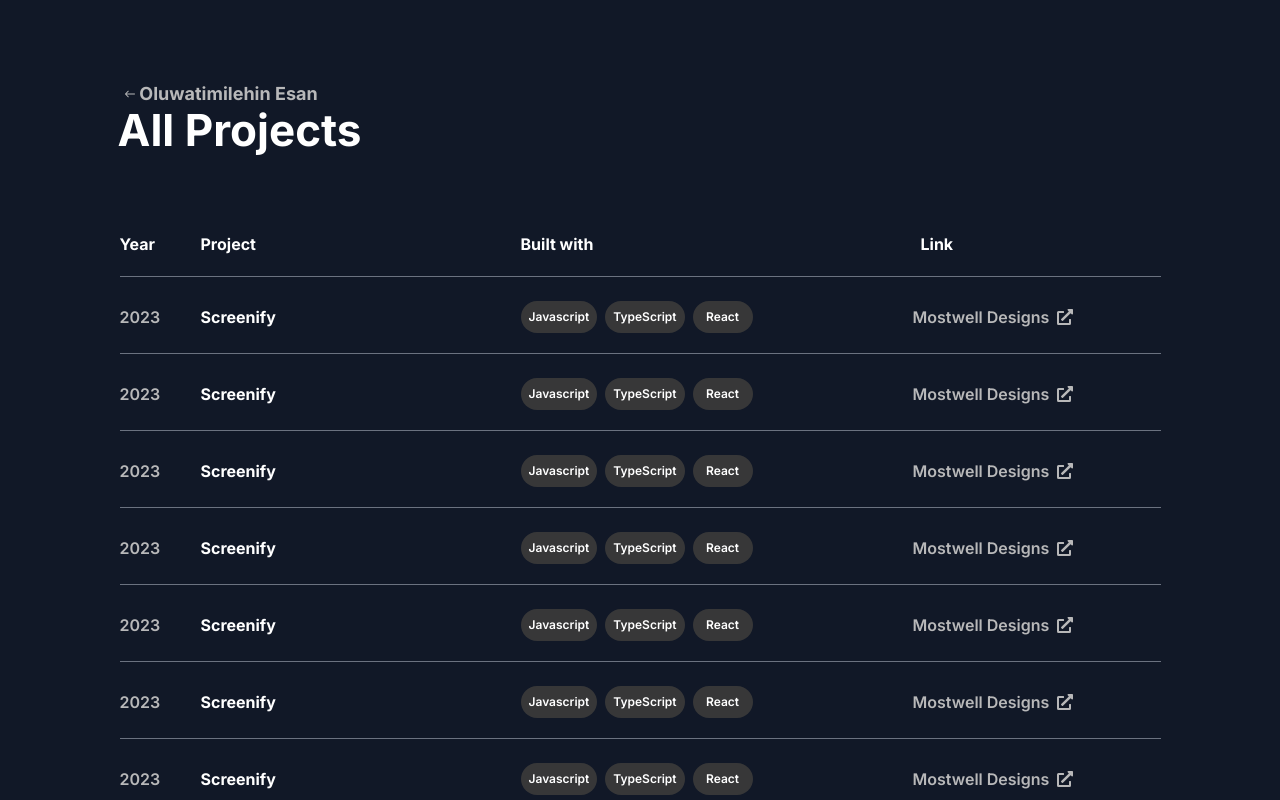
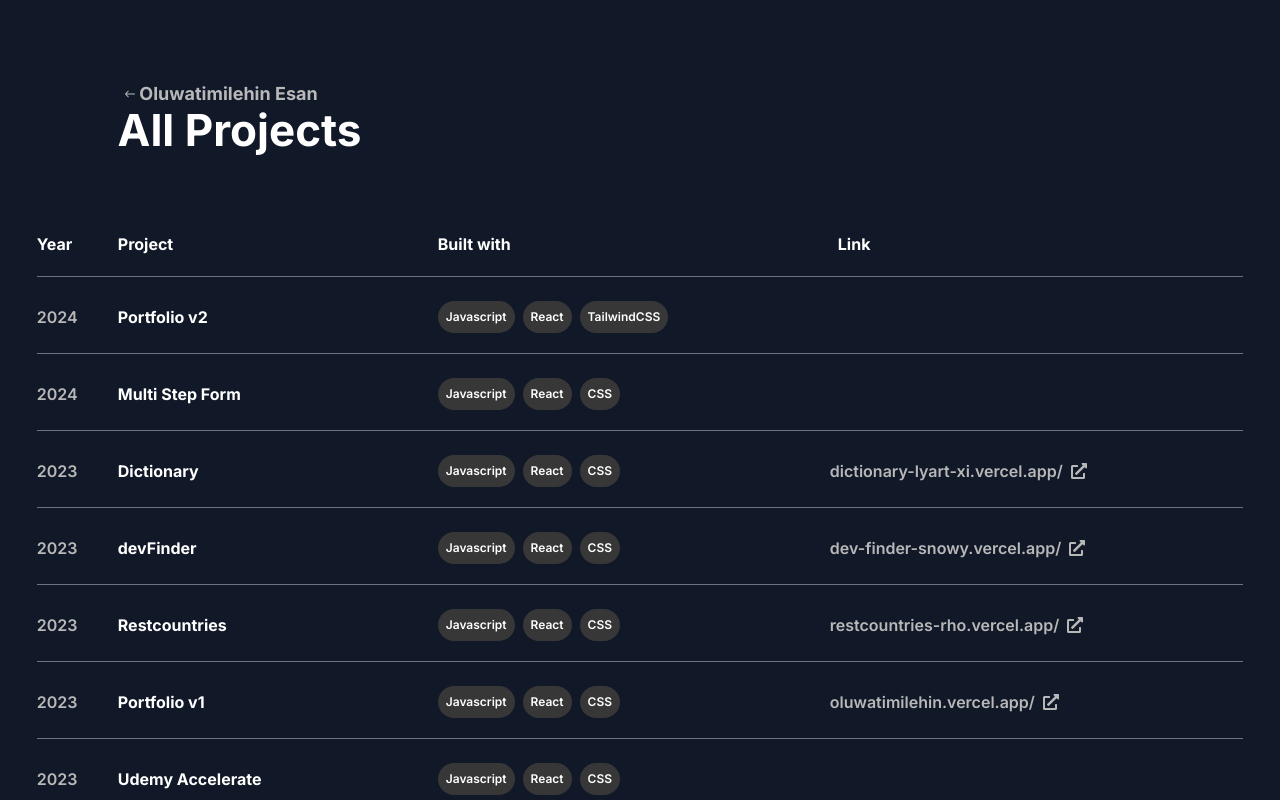
Before and after one commit to therealtmmy/Portfolio-v2, a React (Create React App) app: page /AllProjects in a window 1280 px wide. Built offline with nearby package versions, Linux system fonts and the light colour scheme.

Commit message:
feat: modify projects

```diff
--- a/src/Components/All Projects/AllProject.jsx
+++ b/src/Components/All Projects/AllProject.jsx
@@ -9,7 +9,7 @@
     {" "}
     <div className="mt-5 flex flex-row gap-20 items-center">
       <span className="w-[1px]">{data.year}</span>
-      <span className="w-[15em] font-bold text-white">{data.company}</span>
+      <span className="w-[15em] font-bold text-white">{data.projectName}</span>
 
       <div className="text-white text-xs flex items-center w-[26em] font-semibold flex-row gap-2">
         <span className="bg-[#373738] p-2 rounded-full">
@@ -18,15 +18,19 @@
         <span className="bg-[#373738] p-2 rounded-full">
           {data.technologies[1]}
         </span>
-        <span className="bg-[#373738] p-2 rounded-full w-[60px] text-center">
-          {data.technologies[2]}
-        </span>
+        {data.technologies[2] && (
+          <span className="bg-[#373738] p-2 rounded-full  text-center">
+            {data.technologies[2]}
+          </span>
+        )}
       </div>
 
-      <span className="flex flex-row gap-2 items-center">
-        <a href={data.link}>{data.linkName}</a>
-        <FaExternalLinkAlt />
-      </span>
+      {data.link && (
+        <span className="flex flex-row gap-2 items-center">
+          <a href={data.link}>{data.link}</a>
+          <FaExternalLinkAlt />
+        </span>
+      )}
     </div>
   </>
 );
--- a/src/Components/All Projects/AllProjectData.js
+++ b/src/Components/All Projects/AllProjectData.js
@@ -1,93 +1,131 @@
 const arrayOfProjects = [
   {
-    year: 2023,
-    company: "Screenify",
-    technologies: ["Javascript", "TypeScript", "React"],
-    link: "www.facebook.com",
-    linkName: "Mostwell Designs",
+    year: 2024,
+    projectName: "Portfolio v2",
+    technologies: ["Javascript", "React", "TailwindCSS"],
+    link: "",
   },
+
   {
-    year: 2023,
-    company: "Screenify",
-    technologies: ["Javascript", "TypeScript", "React"],
-    link: "www.facebook.com",
-    linkName: "Mostwell Designs",
-  },
-  {
-    year: 2023,
-    company: "Screenify",
-    technologies: ["Javascript", "TypeScript", "React"],
-    link: "www.facebook.com",
-    linkName: "Mostwell Designs",
-  },
-  {
-    year: 2023,
-    company: "Screenify",
-    technologies: ["Javascript", "TypeScript", "React"],
-    link: "www.facebook.com",
-    linkName: "Mostwell Designs",
-  },
-  {
-    year: 2023,
-    company: "Screenify",
-    technologies: ["Javascript", "TypeScript", "React"],
-    link: "www.facebook.com",
-    linkName: "Mostwell Designs",
-  },
-  {
-    year: 2023,
-    company: "Screenify",
-    technologies: ["Javascript", "TypeScript", "React"],
-    link: "www.facebook.com",
-    linkName: "Mostwell Designs",
+    year: 2024,
+    projectName: "Multi Step Form",
+    technologies: ["Javascript", "React", "CSS"],
+    link: "",
   },
 
   {
     year: 2023,
-    company: "Screenify",
-    technologies: ["Javascript", "TypeScript", "React"],
-    link: "www.facebook.com",
-    linkName: "Mostwell Designs",
+    projectName: "Dictionary",
+    technologies: ["Javascript", "React", "CSS"],
+    link: "dictionary-lyart-xi.vercel.app/",
   },
 
   {
     year: 2023,
-    company: "Screenify",
-    technologies: ["Javascript", "TypeScript", "React"],
-    link: "www.facebook.com",
-    linkName: "Mostwell Designs",
+    projectName: "devFinder",
+    technologies: ["Javascript", "React", "CSS"],
+    link: "dev-finder-snowy.vercel.app/",
   },
 
   {
     year: 2023,
-    company: "Screenify",
-    technologies: ["Javascript", "TypeScript", "React"],
-    link: "www.facebook.com",
-    linkName: "Mostwell Designs",
+    projectName: "Restcountries",
+    technologies: ["Javascript", "React", "CSS"],
+    link: "restcountries-rho.vercel.app/",
   },
 
   {
     year: 2023,
-    company: "Screenify",
-    technologies: ["Javascript", "TypeScript", "React"],
-    link: "www.facebook.com",
-    linkName: "Mostwell Designs",
+    projectName: "Portfolio v1",
+    technologies: ["Javascript", "React", "CSS"],
+    link: "oluwatimilehin.vercel.app/",
   },
 
   {
     year: 2023,
-    company: "Screenify",
-    technologies: ["Javascript", "TypeScript", "React"],
-    link: "www.facebook.com",
-    linkName: "Mostwell Designs",
+    projectName: "Udemy Accelerate",
+    technologies: ["Javascript", "React", "CSS"],
+    link: "",
   },
 
   {
     year: 2023,
-    company: "Screenify",
-    technologies: ["Javascript", "TypeScript", "React"],
-    link: "www.facebook.com",
-    linkName: "Mostwell Designs",
+    projectName: "Interactive Card",
+    technologies: ["Javascript", "React", "CSS"],
+    link: "interactive-card-r1au.vercel.app/",
+  },
+  {
+    year: 2023,
+    projectName: "Bible Quote Generator",
+    technologies: ["HTML", "CSS", "JavaScript"],
+    link: "bible-verse-generator.vercel.app/",
+  },
+  {
+    year: 2023,
+    projectName: "Padi-Agent",
+    technologies: ["HTML", "CSS", "JavaScript"],
+    link: "padi-agent-ar4s.vercel.app/",
+  },
+  {
+    year: 2023,
+    projectName: "News Flash",
+    technologies: ["HTML", "CSS", "JavaScript"],
+    link: "ost-blog.vercel.app/index.html",
+  },
+  {
+    year: 2023,
+    projectName: "Fitness-Club",
+    technologies: ["HTML", "CSS", "JavaScript"],
+    link: "fitness-club-rose.vercel.app/",
+  },
+
+  {
+    year: 2023,
+    projectName: "Sushi Food App",
+    technologies: ["HTML", "CSS", "JavaScript"],
+    link: "sushi-food-fpy6s1p0l-eoluwatimilehin.vercel.app/",
+  },
+
+  {
+    year: 2023,
+    projectName: "Loop Studio",
+    technologies: ["HTML", "CSS", "JavaScript"],
+    link: "loop-studio-landing-wine.vercel.app/",
+  },
+
+  {
+    year: 2022,
+    projectName: "All Seasons Prints",
+    technologies: ["HTML", "CSS", "Javascript"],
+    link: "allseasonsprintingcompany.vercel.app/",
+  },
+
+  {
+    year: 2022,
+    projectName: "Huddle",
+    technologies: ["HTML", "CSS"],
+    link: "",
+  },
+
+  {
+    year: 2022,
+    projectName: "Ping-Coming-Soon",
+    technologies: ["HTML", "CSS"],
+    link: "",
+  },
+
+  {
+    year: 2022,
+    projectName: "MCF CONNECT",
+    technologies: ["HTML", "CSS", "Javascript"],
+    link: "",
+  },
+
+  {
+    year: 2022,
+    projectName: "Vacation La Prime",
+    technologies: ["HTML", "CSS"],
+    link: "valaprime.netlify.app/",
   },
 ];
 
--- a/src/Components/Projects.jsx
+++ b/src/Components/Projects.jsx
@@ -7,16 +7,14 @@
   <>
     {" "}
     <div className="flex flex-row gap-[35px] p-8 hover:bg-[#b8b8b9]/5 hover:rounded hover:w-[45em]">
-      <img
-        src="https://cdn.pixabay.com/photo/2016/07/07/16/46/dice-1502706_640.jpg"
-        alt=""
-        className="object-cover h-20 w-50"
-      />
+      <img src={data.img} alt="ProjectAvi" className="object-cover h-20 w-30" />
       <div>
         <p className="mb-2 text-lg font-bold text-white flex flex-row gap items-center gap-2">
           {data.projectName} <FaExternalLinkAlt />
         </p>
-        <p className="w-[30em]">{data.description}</p>
+        <p className="w-[28em]  text-[#a0a0a2] leading-6 font-medium">
+          {data.description}
+        </p>
 
         <div className="text-white flex flex-row gap-2 mt-6">
           <p className="bg-[#373738] p-2 rounded-full">{data.skills[0]}</p>
@@ -24,7 +22,9 @@
           <p className="bg-[#373738] p-2 rounded-full w-[60px] text-center">
             {data.skills[2]}
           </p>
-          <p className="bg-[#373738] p-2 rounded-full">{data.skills[3]}</p>
+          {data.skills[3] && (
+            <p className="bg-[#373738] p-2 rounded-full">{data.skills[3]}</p>
+          )}
         </div>
       </div>
     </div>
--- a/src/Components/ProjectsData.js
+++ b/src/Components/ProjectsData.js
@@ -1,41 +1,40 @@
+import Fitness from "../Components/Images/Screenshot 2023-09-29 133033.jpg";
+
 const ProjectsData = [
   {
     img: "Senior Frontend Engineer, Accessibility",
-    projectName: "Klaviyo",
+    projectName: "Udemy Accelerate",
     description:
-      "Build and maintain critical components used to construct Klaviyo’s frontend, across the whole product.",
+      "My Parent-Student-Teacher Dashboard fosters seamless communication and collaboration. Parents can track their child's progress, view upcoming payemnts, and communicate with teachers. It's a unified platform ensuring everyone stays informed and connected throughout the academic journey.",
 
-    skills: ["JavaScript", "TypeScript", "React", "Storybook"],
+    skills: ["JavaScript", "React", "CSS"],
   },
 
   {
     img: "Senior Frontend Engineer, Accessibility",
-    projectName: "Klaviyo",
+    projectName: "DevFinder",
     description: [
-      "Build and maintain critical components used to construct Klaviyo’s frontend, across the whole product.",
-      "Work closely with cross-functional teams, including developers, designers, and product managers, to implement and advocate for best practices in web accessibility.",
+      "Effortlessly locate and connect with GitHub users through our innovative GitHub User Finder tool. Seamlessly search for users, delve into their profiles, explore their repositories, and stay informed about their recent contributions. Enhance collaboration and networking within the GitHub community using my user-friendly and intuitive platform.",
     ],
-    skills: ["JavaScript", "TypeScript", "React", "Storybook"],
+    skills: ["JavaScript", "React", "CSS"],
   },
 
   {
     img: "Senior Frontend Engineer, Accessibility",
-    projectName: "Klaviyo",
+    projectName: "Dictionary",
     description: [
-      "Build and maintain critical components used to construct Klaviyo’s frontend, across the whole product.",
-      "Work closely with cross-functional teams, including developers, designers, and product managers, to implement and advocate for best practices in web accessibility.",
+      "Unlock comprehensive word definitions, synonyms, antonyms, examples with my intuitive dictionary web app. Dive into word origins, language nuances, and favorites for easy access. Ideal for students, writers, and language enthusiasts seeking to enhance their vocabulary effortlessly.",
     ],
-    skills: ["JavaScript", "TypeScript", "React", "Storybook"],
+    skills: ["JavaScript", "React", "CSS"],
   },
 
   {
-    img: "Senior Frontend Engineer, Accessibility",
-    projectName: "Klaviyo",
+    img: Fitness,
+    projectName: "Fitness Club",
     description: [
-      "Build and maintain critical components used to construct Klaviyo’s frontend, across the whole product.",
-      "Work closely with cross-functional teams, including developers, designers, and product managers, to implement and advocate for best practices in web accessibility.",
+      "The Fitness-Club is a comprehensive web application designed to help individuals achieve their fitness goals and maintain a healthy lifestyle.",
     ],
-    skills: ["JavaScript", "TypeScript", "React", "Storybook"],
+    skills: ["JavaScript", "HTML", "CSS"],
   },
 ];
 
```
Also changed, not shown: src/Components/Images/Screenshot 2023-09-29 133033.jpg (added).
